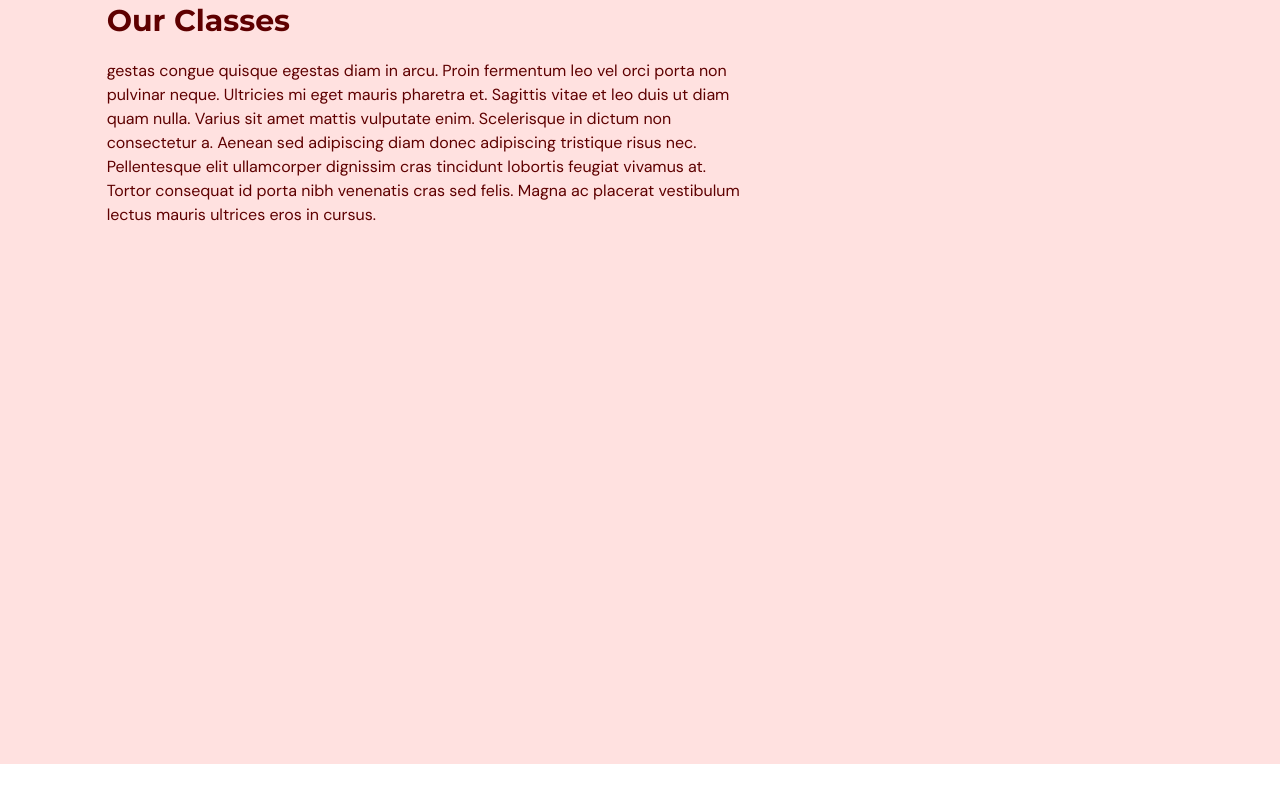
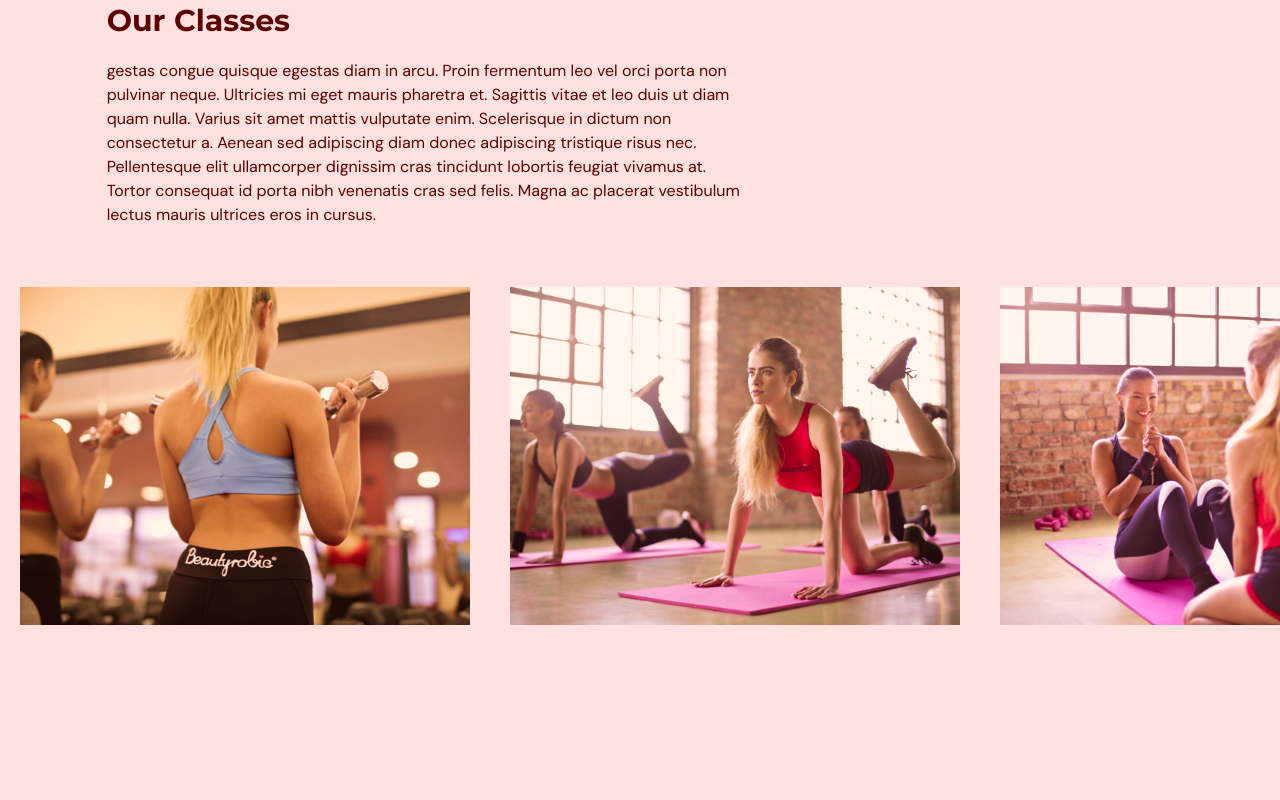
Before and after one commit to James-Muralles/gym-typescript, a React (Vite) app: page / in a window 1280 px wide. Shown: the part 2321-3121 px from the top of the page. Before the commit the page ends 3085 px from the top, so only its background shows below. Built offline with nearby package versions, Linux system fonts and the light colour scheme.

Commit message:
finished OurClasses page

```diff
--- /dev/null
+++ b/src/scenes/ourClasses/Class.tsx
@@ -0,0 +1,25 @@
+
+type Props = {
+    name:string;
+    description?: string ;
+    image: string;
+}
+
+const Class = ({name, description, image}: Props) => {
+    const overlayStyles = `p-5 absolute z-30 flex
+    h-[380px] w-[450px] flex-col items-center justify-center
+    whitespace-normal bg-primary-500 text-center text-white
+    opacity-0 transition duration-500 hover:opacity-90`;
+
+  return (
+    <li className="relative mx-5 inline-block h-[380px] w-[450px]">
+        <div className={overlayStyles}>
+            <p className="text-2xl">{name}</p>
+            <p className="mt-5">{description}</p>
+        </div>
+        <img src={image} alt={`${image}`} />
+    </li>
+  );
+};
+
+export default Class
--- a/src/scenes/ourClasses/index.tsx
+++ b/src/scenes/ourClasses/index.tsx
@@ -1,4 +1,4 @@
-import { SelectedPage } from "@/shared/types"
+import { ClassType, SelectedPage } from "@/shared/types"
 import image1 from '@/assets/image1.png'
 import image2 from '@/assets/image2.png'
 import image3 from '@/assets/image3.png'
@@ -7,6 +7,39 @@ import image5 from '@/assets/image5.png'
 import image6 from '@/assets/image6.png'
 import { motion } from "framer-motion"
 import HText from "@/shared/HText"
+import Class from "./Class"
+
+const classes:Array<ClassType> = [
+    {
+        name: "Weight Training Classes",
+        description: "A class taught by the Rock.",
+        image: image1
+    },
+    {
+        name: "Yoga Classes",
+        description: "A class taught by the Rock.",
+        image: image2
+    },
+    {
+        name: "Ab Core Classes",
+        image: image3
+    },
+    {
+        name: "Adventure Classes",
+        description: "A class taught by the Rock.",
+        image: image4
+    },
+    {
+        name: "Fitness Classes",
+        description: "A class taught by the Rock.",
+        image: image5
+    },
+    {
+        name: "Training Classes",
+        description: "A class taught by the Rock.",
+        image: image6
+    }
+]
 
 type Props = {
     setSelectedPage: (value: SelectedPage) => void
@@ -35,8 +68,16 @@ const OurClasses = ({setSelectedPage}: Props) => {
                 </div>
 
             </motion.div>
-            <div className="mt-1 h-[353px] w-full overflow-x-auto overflow-y-hidden">
+            <div className="mt-10 h-[353px] w-full overflow-x-auto overflow-y-hidden">
                 <ul className="w-[2800px] whitespace-nowrap">
+                    {classes.map((item: ClassType, index) =>(
+                        <Class
+                        key={`${item.name}-${index}`}
+                        name={item.name}
+                        description={item.description}
+                        image={item.image}
+                        />
+                    ))}
 
                 </ul>
             </div>
--- a/src/shared/types.ts
+++ b/src/shared/types.ts
@@ -12,3 +12,9 @@ export enum SelectedPage{
     title: string;
     description: string;
   }
+
+  export interface ClassType {
+    name: string,
+    description?: string,
+    image: string
+  }
```
